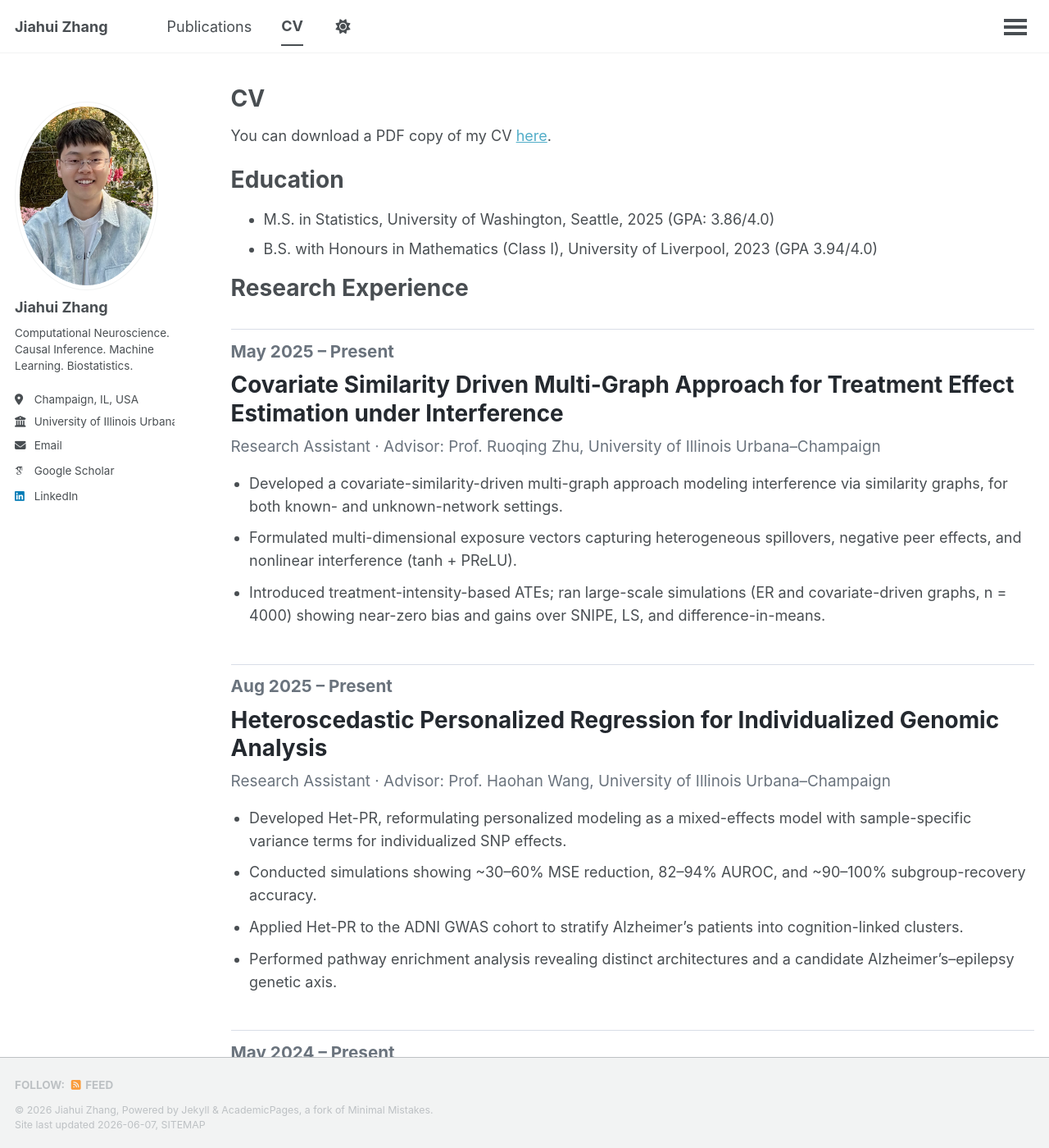
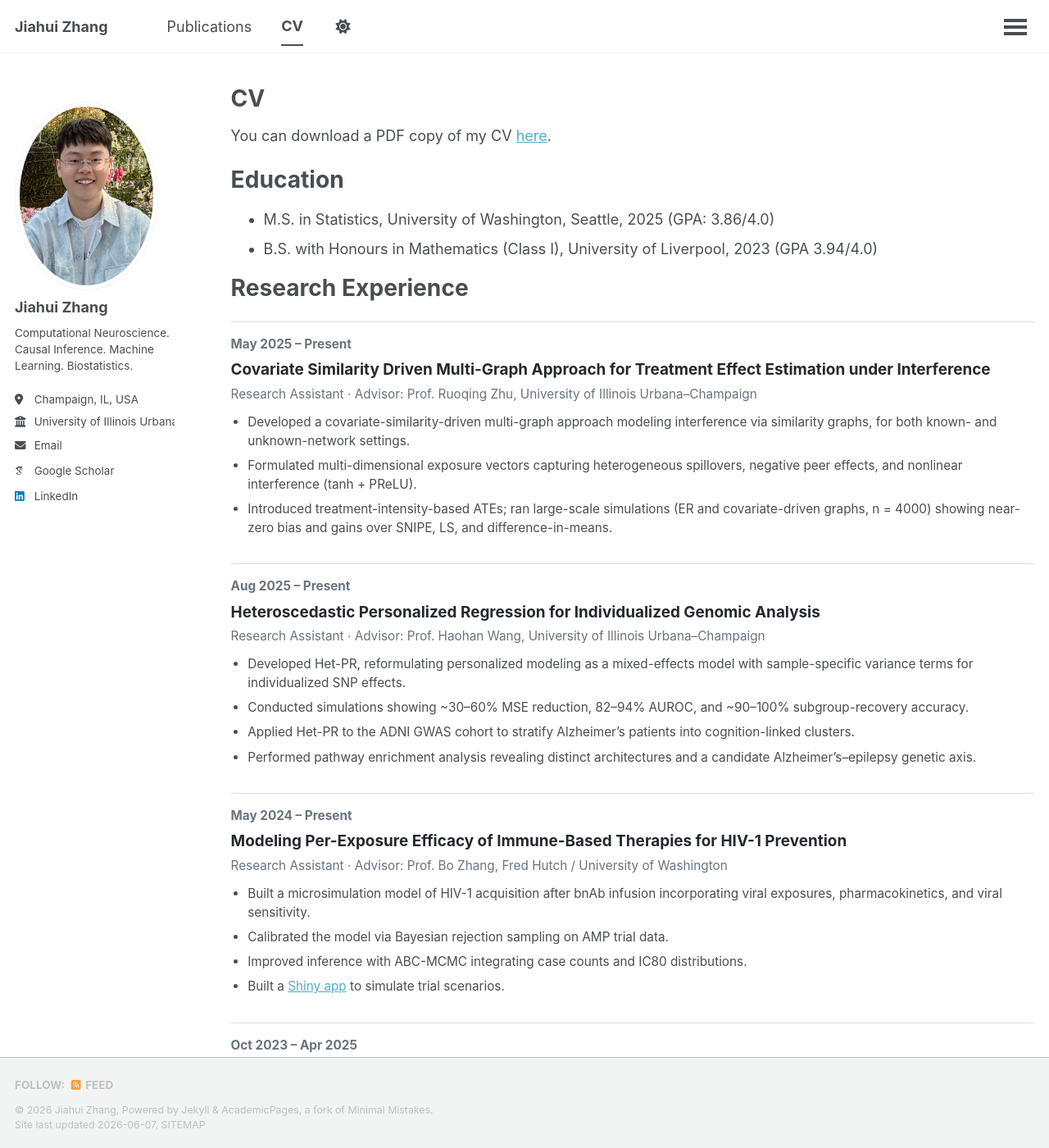
Before and after one commit to zjh688/zjh68688.github.io, a Jekyll site: the page built from _pages/cv.md, in a window 1280 px wide and 1400 px high. Shown: the whole window at 82% size. Built offline with Jekyll 4.4.1, drawn with Linux system fonts in a browser that asks for light colours; some web fonts are replaced; a script that is not in the unit is left out.

Commit message:
Update main.scss

```diff
--- a/assets/css/main.scss
+++ b/assets/css/main.scss
@@ -43,38 +43,39 @@
 ;
 
 .cv-exp {
-  margin: 1.8rem 0 2.5rem;
-  padding-top: 0.6rem;
+  margin: 1.25rem 0 1.75rem;
+  padding-top: 0.9rem;
   border-top: 1px solid #d9dee7;
 }
 
 .cv-exp-date {
   font-weight: 700;
   color: #6a737d;
-  font-size: 1.15em;
-  margin-bottom: 0.45rem;
+  font-size: 0.85em;
+  margin-bottom: 0.35rem;
 }
 
 .cv-exp-title {
-  margin: 0.15rem 0 0.5rem;
-  font-size: 1.55em;
-  line-height: 1.25;
+  margin: 0.1rem 0 0.35rem;
+  font-size: 1.05em;
+  line-height: 1.35;
   color: #24292f;
 }
 
 .cv-exp-meta {
-  margin: 0 0 0.9rem;
+  margin: 0 0 0.65rem;
   color: #6a737d;
-  font-size: 1.05em;
-  line-height: 1.5;
+  font-size: 0.85em;
+  line-height: 1.45;
 }
 
 .cv-exp ul {
-  margin-top: 0.6rem;
-  padding-left: 1.25rem;
+  margin-top: 0.45rem;
+  padding-left: 1.15rem;
 }
 
 .cv-exp li {
-  margin-bottom: 0.6rem;
-  line-height: 1.55;
+  margin-bottom: 0.4rem;
+  font-size: 0.85em;
+  line-height: 1.5;
 }
```
